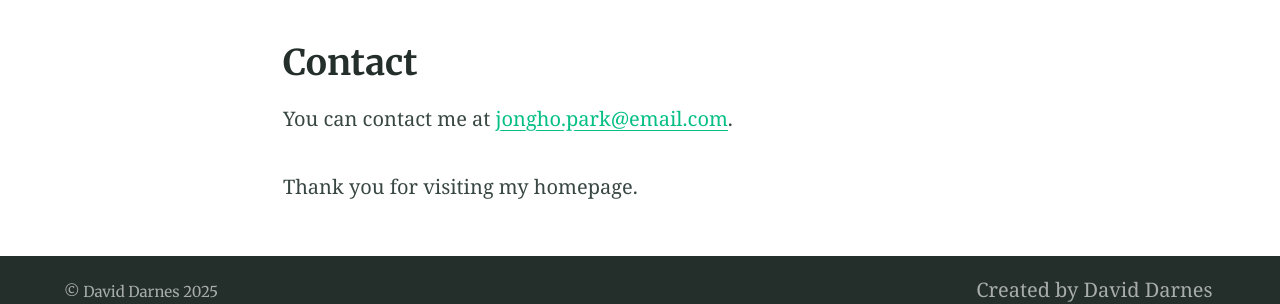
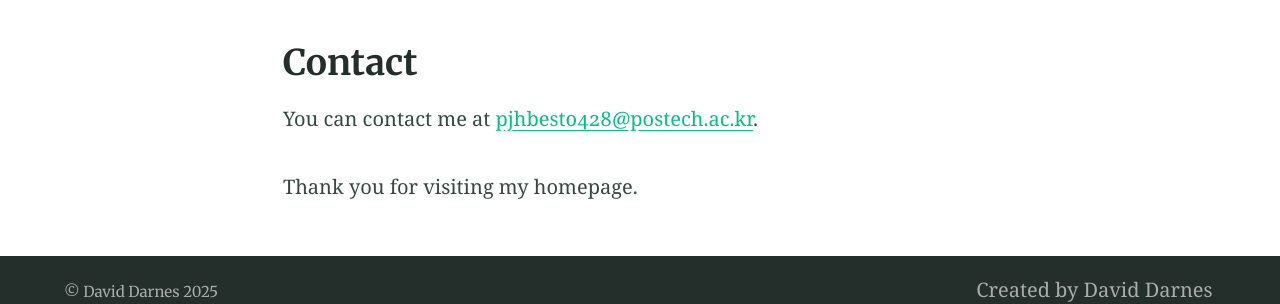
Before and after one commit to pjhbest0428/pjhbest0428.github.io, a Jekyll site: the page built from index.md, in a window 1280 px wide and 900 px high, scrolled down 990 px. Shown: the part 576-880 px from the top of the window. Built offline with Jekyll 4.4.1, drawn with Linux system fonts in a browser that asks for light colours; some of the changed lines change nothing that is shown; some of the changed text lies outside the part shown.

Commit message:
modify whole frameworks

```diff
--- a/_config.yml
+++ b/_config.yml
@@ -122,8 +122,12 @@
 navigation_header:
 - title: Home
   url: /
-- title: Elements
-  url: /elements/
+- title: Research
+  url: /elements/    # elements.md를 연구 페이지로 활용
+- title: Publications
+  url: /publications/
+- title: CV
+  url: /cv/
 - title: Blog
   url: /blog/
 - title: Categories
--- a/index.md
+++ b/index.md
@@ -37,6 +37,6 @@
 
 ## Contact
 
-You can contact me at [jongho.park@email.com](mailto:jongho.park@email.com).
+You can contact me at [pjhbest0428@postech.ac.kr](mailto:pjhbest0428@postech.ac.kr).
 
 Thank you for visiting my homepage.
```
